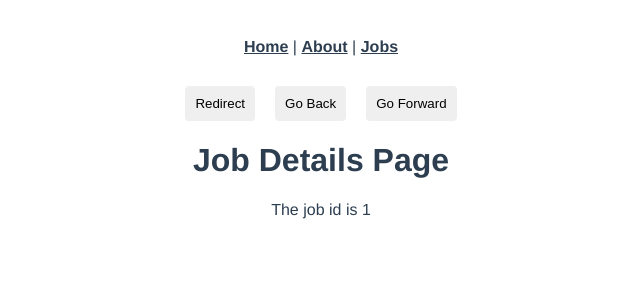
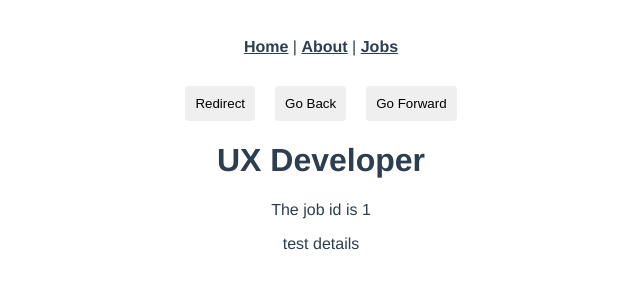
Before and after one commit to kartheekmidde/vue-router, a Vue app: page /jobs/1 in a window 1280 px wide. Shown: the top 300 px of the page, without its empty margins (319-959 px from the left). Built offline with nearby package versions, Linux system fonts and the light colour scheme; data requests are answered from the project's data file.

Commit message:
Fetching data from APIs

```diff
--- /dev/null
+++ b/data/db.json
@@ -0,0 +1,7 @@
+{
+  "jobs": [
+    { "title": "UX Developer", "id": 1, "details": "test details" },
+    { "title": "Web Developer", "id": 2, "details": "test details" },
+    { "title": "Vue Developer", "id": 3, "details": "test details" }
+  ]
+}
--- a/package.json
+++ b/package.json
@@ -8,6 +8,7 @@
   },
   "dependencies": {
     "core-js": "^3.6.5",
+    "json-server": "^0.16.3",
     "vue": "^3.0.0",
     "vue-router": "^4.0.0-0"
   },
--- a/src/views/jobs/JobDetails.vue
+++ b/src/views/jobs/JobDetails.vue
@@ -1,6 +1,12 @@
 <template>
-  <h1>Job Details Page</h1>
-  <p>The job id is {{ id }}</p>
+  <div v-if="job">
+    <h1>{{ job.title }}</h1>
+    <p>The job id is {{ id }}</p>
+    <p>{{ job.details}}</p>
+  </div>
+  <div v-else>
+    <p>Loading job details...</p>
+  </div>
 </template>
 
 <script>
@@ -11,7 +17,14 @@
     return {
       //Since props are set to true
       // id: this.$route.params.id
+      job: null
     }
+  },
+  mounted() {
+    fetch(' http://localhost:3000/jobs/' + this.id)
+        .then(res => res.json())
+        .then(data => this.job = data)
+        .catch(err => console.log(err.message));
   }
 }
 </script>
--- a/src/views/jobs/Jobs.vue
+++ b/src/views/jobs/Jobs.vue
@@ -1,9 +1,14 @@
 <template>
   <h1>Jobs</h1>
-  <div v-for="job in jobs" :key="job.id" class="job">
-    <router-link :to="{ name: 'JobDetails', params: { id: job.id }}">
-      <h2>{{ job.title }}</h2>
-    </router-link>
+  <div v-if="jobs.length">
+    <div v-for="job in jobs" :key="job.id" class="job">
+      <router-link :to="{ name: 'JobDetails', params: { id: job.id }}">
+        <h2>{{ job.title }}</h2>
+      </router-link>
+    </div>
+  </div>
+  <div v-else>
+    <p>Loading jobs...</p>
   </div>
 </template>
 
@@ -12,12 +17,19 @@
   name: "Jobs",
   data() {
     return {
-      jobs: [
-          { title: 'UX Developer', id: 1, details: 'test' },
-          { title: 'Web Developer', id: 2, details: 'test' },
-          { title: 'Vue Developer', id: 3, details: 'test' },
-        ]
+      // jobs: [
+      //     { title: 'UX Developer', id: 1, details: 'test' },
+      //     { title: 'Web Developer', id: 2, details: 'test' },
+      //     { title: 'Vue Developer', id: 3, details: 'test' },
+      //   ]
+      jobs: []
     }
+  },
+  mounted() {
+    fetch('http://localhost:3000/jobs')
+        .then(res =>  res.json() )
+        .then(data => { this.jobs = data })
+        .catch(err => console.log(err.message));
   }
 }
 </script>
```
Also changed, not shown: 1 other file (tests, documents, lock files or other folders).
